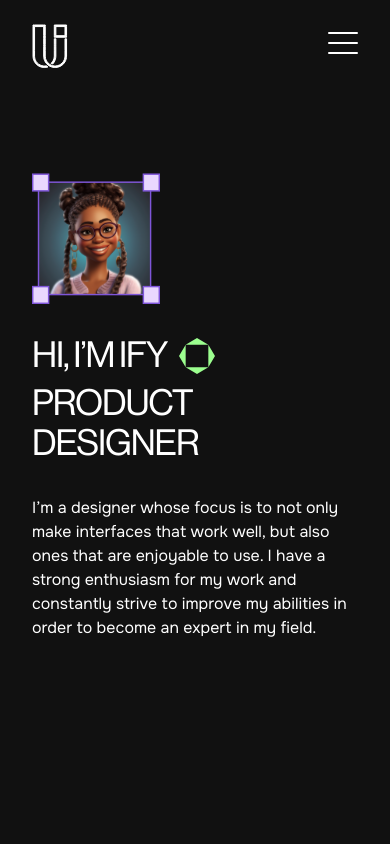
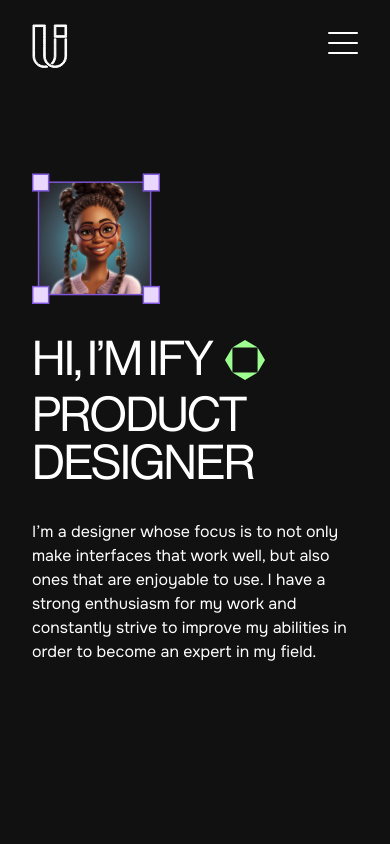
Before and after one commit to Jay035/Unique-ideas, a React (Vite) app: page / in a window 390 px wide. Shown: the top 844 px of the page. Built offline with nearby package versions, Linux system fonts and the light colour scheme.

Commit message:
Update HeroSection.jsx

```diff
--- a/src/components/Home/HeroSection.jsx
+++ b/src/components/Home/HeroSection.jsx
@@ -41,12 +41,12 @@ export default function HeroSection() {
       />
       <h1 className="">
         <span className="hero-item text flex gap-3 md:gap-[18px] items-center mb-2">
-          <span className="text-4xl md:text-6xl lg:text-8xl tracking-[-0.03em]">
+          <span className="text-5xl md:text-6xl lg:text-8xl tracking-[-0.03em]">
             HI, I’M IFY
           </span>
-          <img className="w-9 md:w-[60px] lg:w-[72px]" src={frame} alt="" />
+          <img className="w-10 md:w-[60px] lg:w-[72px]" src={frame} alt="" />
         </span>
-        <span className="hero-item text text-4xl md:text-6xl lg:text-8xl tracking-[-0.03em]">
+        <span className="hero-item text text-5xl md:text-6xl lg:text-8xl tracking-[-0.03em]">
           PRODUCT DESIGNER
         </span>
       </h1>
```
